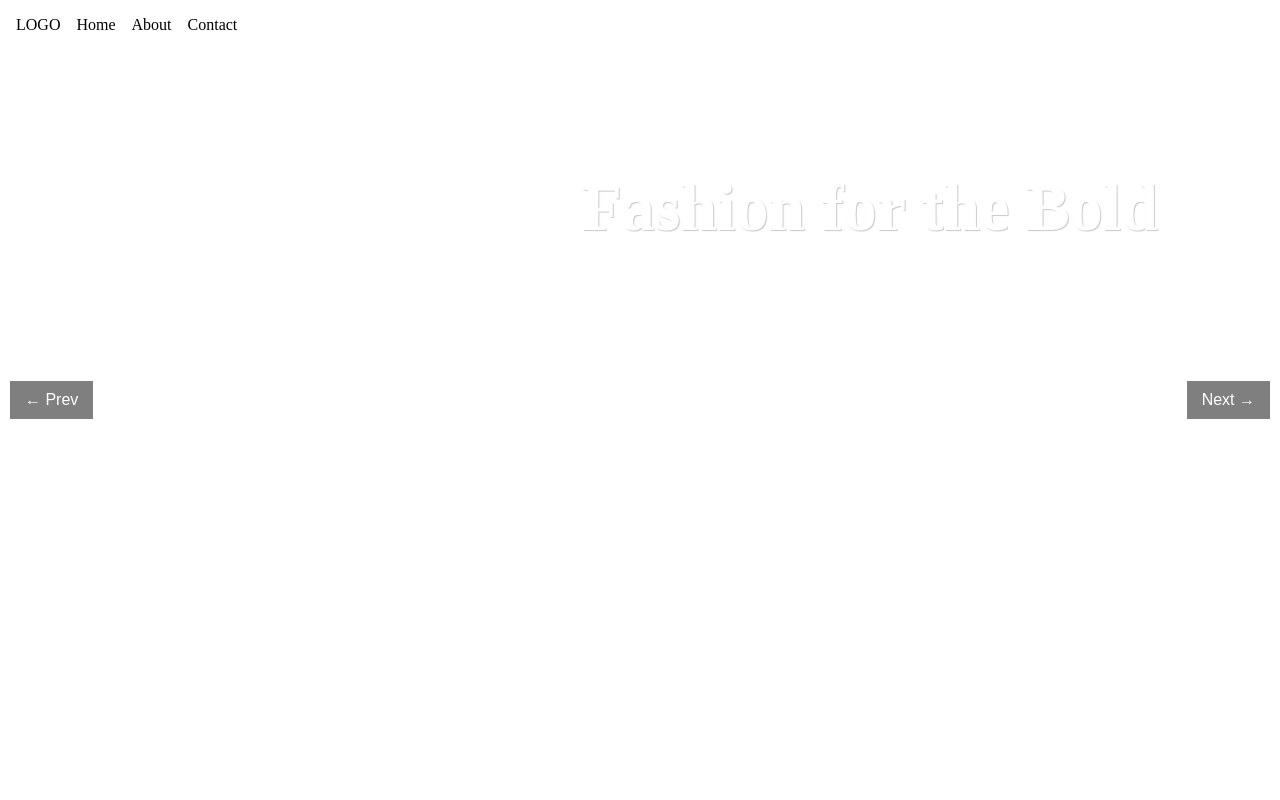
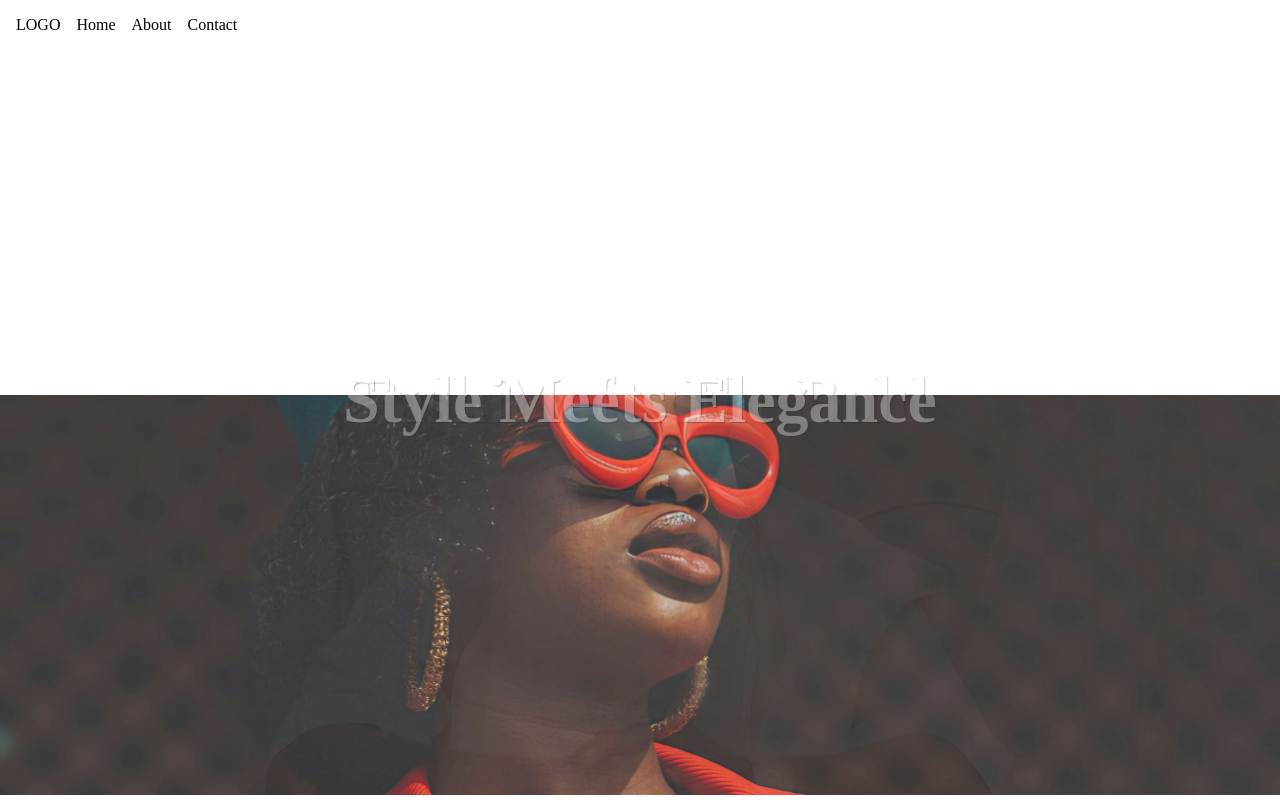
Before and after one commit to mrauthentik/Encanto, a React (Vite) app in the folder alaran/: page / in a window 1280 px wide. Built offline with nearby package versions, Linux system fonts and the light colour scheme; a web font is replaced by a local one.

Commit message:
refactor: clean up code formatting and improve text overlay animation timing

```diff
--- a/alaran/src/components/Landing.jsx
+++ b/alaran/src/components/Landing.jsx
@@ -1,18 +1,18 @@
-import React, { useState, useEffect } from 'react';
-import { motion, AnimatePresence } from 'framer-motion';
+import React, { useState, useEffect } from "react";
+import { motion, AnimatePresence } from "framer-motion";
 
-import image1 from '../assets/fashion (1).jpg';
-import image2 from '../assets/fashion (2).jpg';
-import image3 from '../assets/fashion (3).jpg';
-import image4 from '../assets/fashion (4).jpg';
+import image1 from "../assets/fashion (1).jpg";
+import image2 from "../assets/fashion (2).jpg";
+import image3 from "../assets/fashion (3).jpg";
+import image4 from "../assets/fashion (4).jpg";
 
-const images = [image1, image2, image3, image4]; // Array of local images
+const images = [image1, image2, image3, image4];
 const texts = [
   "Fashion for the Bold",
   "Style Meets Elegance",
   "Unleash Your Confidence",
   "Timeless Trends, Endless Style",
-]; // Array of text corresponding to each image
+];
 
 const Slider = () => {
   const [currentIndex, setCurrentIndex] = useState(0);
@@ -22,20 +22,13 @@ const Slider = () => {
     setCurrentIndex((prevIndex) => (prevIndex + 1) % images.length);
   };
 
-  // Function to go to the previous slide
-  const prevSlide = () => {
-    setCurrentIndex((prevIndex) =>
-      prevIndex === 0 ? images.length - 1 : prevIndex - 1
-    );
-  };
-
   // Timer: Automatically switch slides every 5 seconds
   useEffect(() => {
     const timer = setInterval(() => {
       nextSlide();
-    }, 5000); // 5000ms = 5 seconds
+    }, 5000);
 
-    return () => clearInterval(timer); // Clear timer on unmount
+    return () => clearInterval(timer);
   }, []);
 
   return (
@@ -44,36 +37,28 @@ const Slider = () => {
         <motion.div
           key={currentIndex}
           className="slider-wrapper"
-          initial={{ opacity: 0, x: 100 }}
-          animate={{ opacity: 1, x: 0 }}
-          exit={{ opacity: 0, x: -100 }}
+          initial={{ opacity: 0 }}
+          animate={{ opacity: 1 }}
+          exit={{ opacity: 0 }}
           transition={{ duration: 0.8 }}
         >
-          {/* Image */}
+          {/* Fullscreen Image */}
           <img
             src={images[currentIndex]}
             alt={`Slide ${currentIndex + 1}`}
             className="slider-image"
           />
-          {/* Text Overlay with Animation */}
+          {/* Text Positioned at the Bottom */}
           <motion.div
             className="slider-text"
-            initial={{ opacity: 0, y: 50 }}
-            animate={{ opacity: 1, y: 0 }}
-            transition={{ duration: 0.8, delay: 0.5 }} // Delay text animation
+            initial={{ opacity: 0 }}
+            animate={{ opacity: 1 }}
+            transition={{ duration: 0.8, delay: 0.3 }}
           >
             <h2>{texts[currentIndex]}</h2>
           </motion.div>
         </motion.div>
       </AnimatePresence>
-
-      {/* Navigation Buttons */}
-      <button className="prev-button" onClick={prevSlide}>
-        &#8592; Prev
-      </button>
-      <button className="next-button" onClick={nextSlide}>
-        Next &#8594;
-      </button>
     </div>
   );
 };
```
